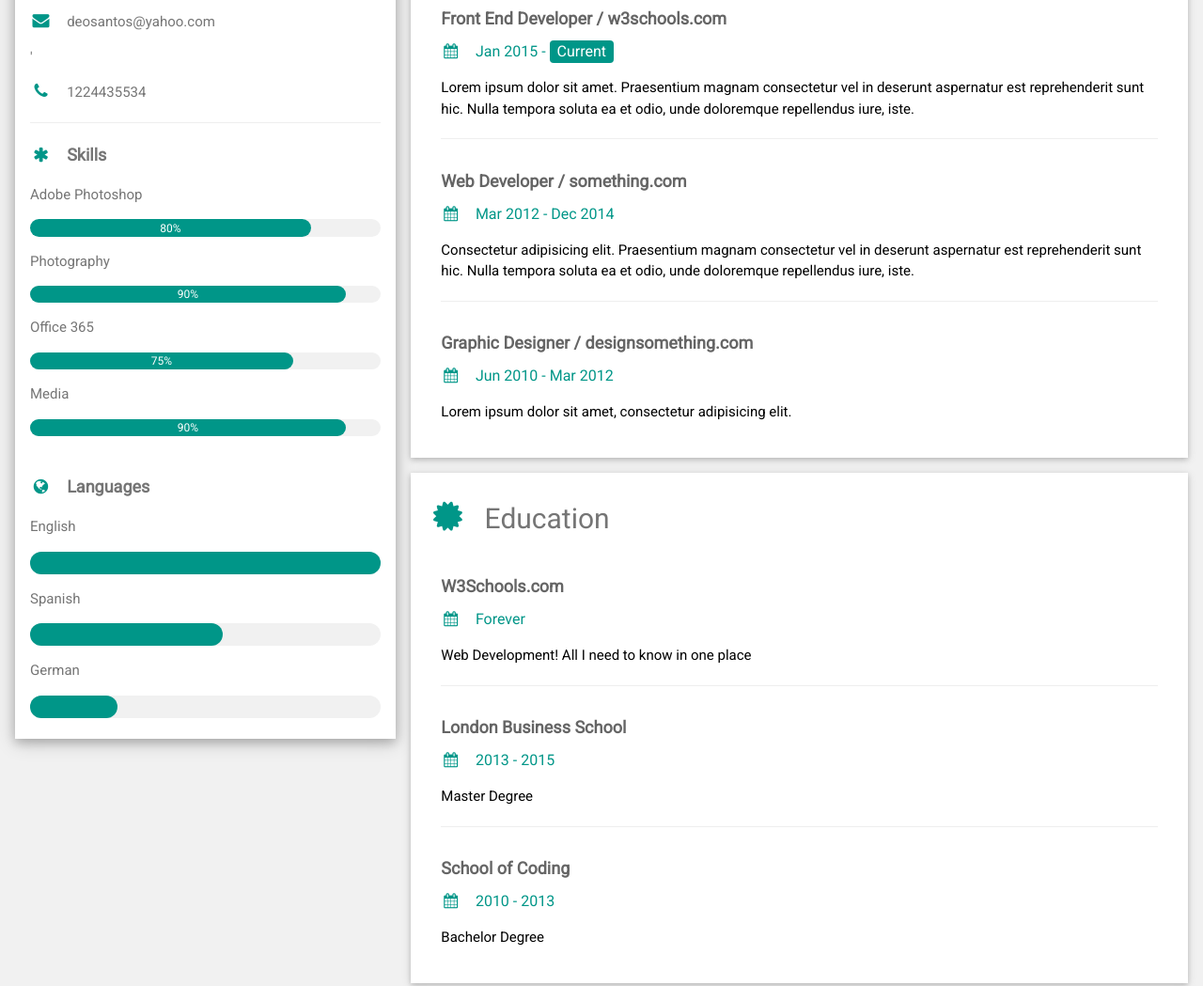
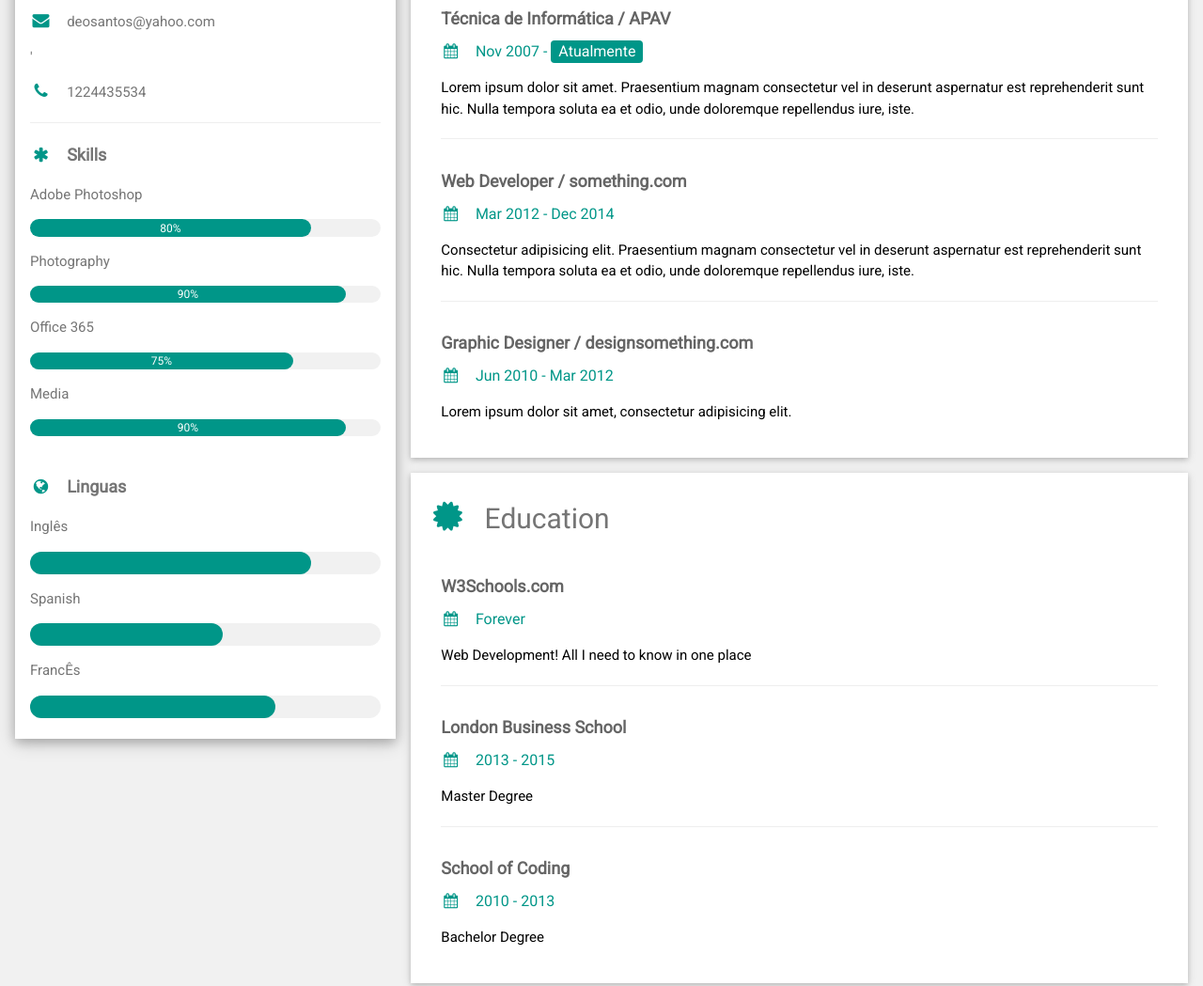
Before and after one commit to Beagnoca/beagnoca.github.io, a plain HTML site: page index.html in a window 1280 px wide. Shown: the part 117-1166 px from the top of the page at 94% size. Drawn offline with nearby package versions, Linux system fonts and the light colour scheme.

Commit message:
Update index.html

```diff
--- a/index.html
+++ b/index.html
@@ -57,18 +57,18 @@ html,body,h1,h2,h3,h4,h5,h6 {font-family: "Roboto", sans-serif}
           </div>
           <br>
 
-          <p class="w3-large w3-text-theme"><b><i class="fa fa-globe fa-fw w3-margin-right w3-text-teal"></i>Languages</b></p>
-          <p>English</p>
+          <p class="w3-large w3-text-theme"><b><i class="fa fa-globe fa-fw w3-margin-right w3-text-teal"></i>Linguas</b></p>
+          <p>Inglês</p>
           <div class="w3-light-grey w3-round-xlarge">
-            <div class="w3-round-xlarge w3-teal" style="height:24px;width:100%"></div>
+            <div class="w3-round-xlarge w3-teal" style="height:24px;width:80%"></div>
           </div>
           <p>Spanish</p>
           <div class="w3-light-grey w3-round-xlarge">
             <div class="w3-round-xlarge w3-teal" style="height:24px;width:55%"></div>
           </div>
-          <p>German</p>
+          <p>FrancÊs</p>
           <div class="w3-light-grey w3-round-xlarge">
-            <div class="w3-round-xlarge w3-teal" style="height:24px;width:25%"></div>
+            <div class="w3-round-xlarge w3-teal" style="height:24px;width:70%"></div>
           </div>
           <br>
         </div>
@@ -81,10 +81,10 @@ html,body,h1,h2,h3,h4,h5,h6 {font-family: "Roboto", sans-serif}
     <div class="w3-twothird">
 
       <div class="w3-container w3-card w3-white w3-margin-bottom">
-        <h2 class="w3-text-grey w3-padding-16"><i class="fa fa-suitcase fa-fw w3-margin-right w3-xxlarge w3-text-teal"></i>Work Experience</h2>
+        <h2 class="w3-text-grey w3-padding-16"><i class="fa fa-suitcase fa-fw w3-margin-right w3-xxlarge w3-text-teal"></i>Experiência Laboral</h2>
         <div class="w3-container">
-          <h5 class="w3-opacity"><b>Front End Developer / w3schools.com</b></h5>
-          <h6 class="w3-text-teal"><i class="fa fa-calendar fa-fw w3-margin-right"></i>Jan 2015 - <span class="w3-tag w3-teal w3-round">Current</span></h6>
+          <h5 class="w3-opacity"><b>Técnica de Informática / APAV</b></h5>
+          <h6 class="w3-text-teal"><i class="fa fa-calendar fa-fw w3-margin-right"></i>Nov 2007 - <span class="w3-tag w3-teal w3-round">Atualmente</span></h6>
           <p>Lorem ipsum dolor sit amet. Praesentium magnam consectetur vel in deserunt aspernatur est reprehenderit sunt hic. Nulla tempora soluta ea et odio, unde doloremque repellendus iure, iste.</p>
           <hr>
         </div>
```
